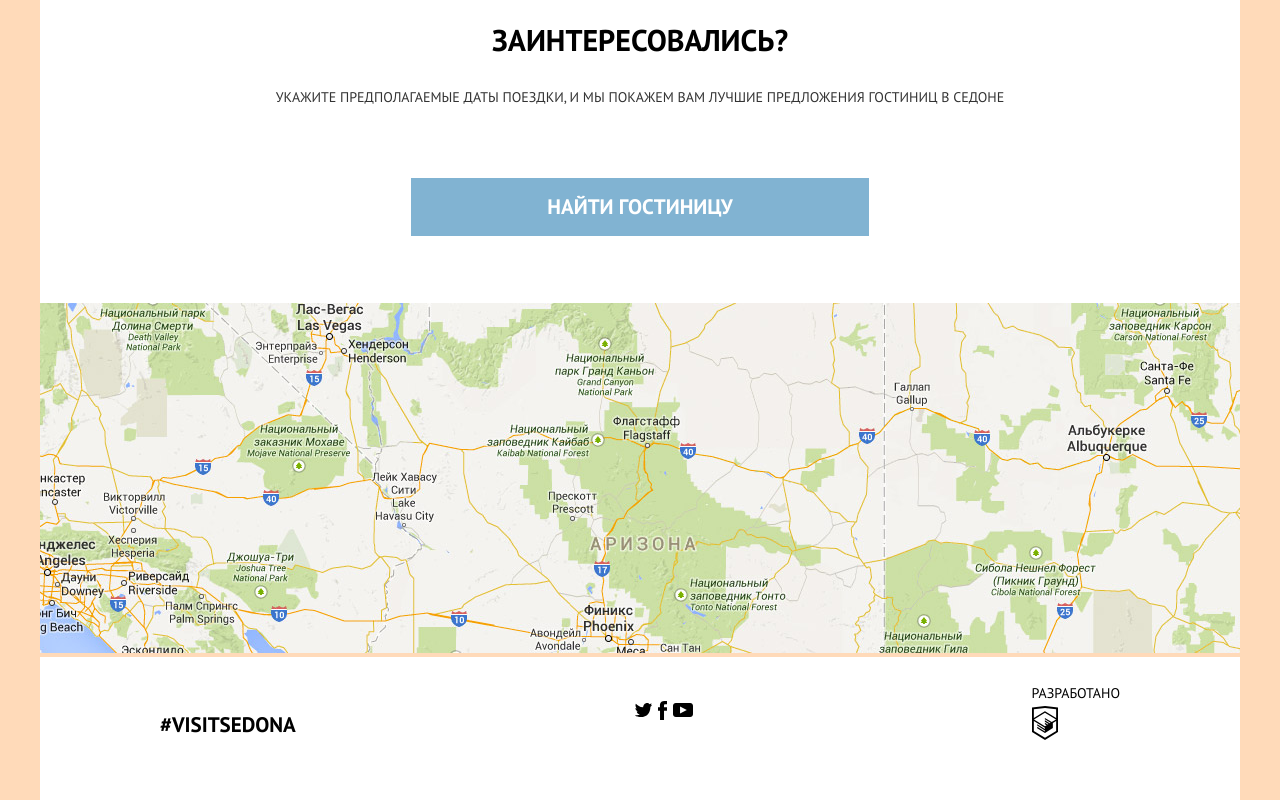
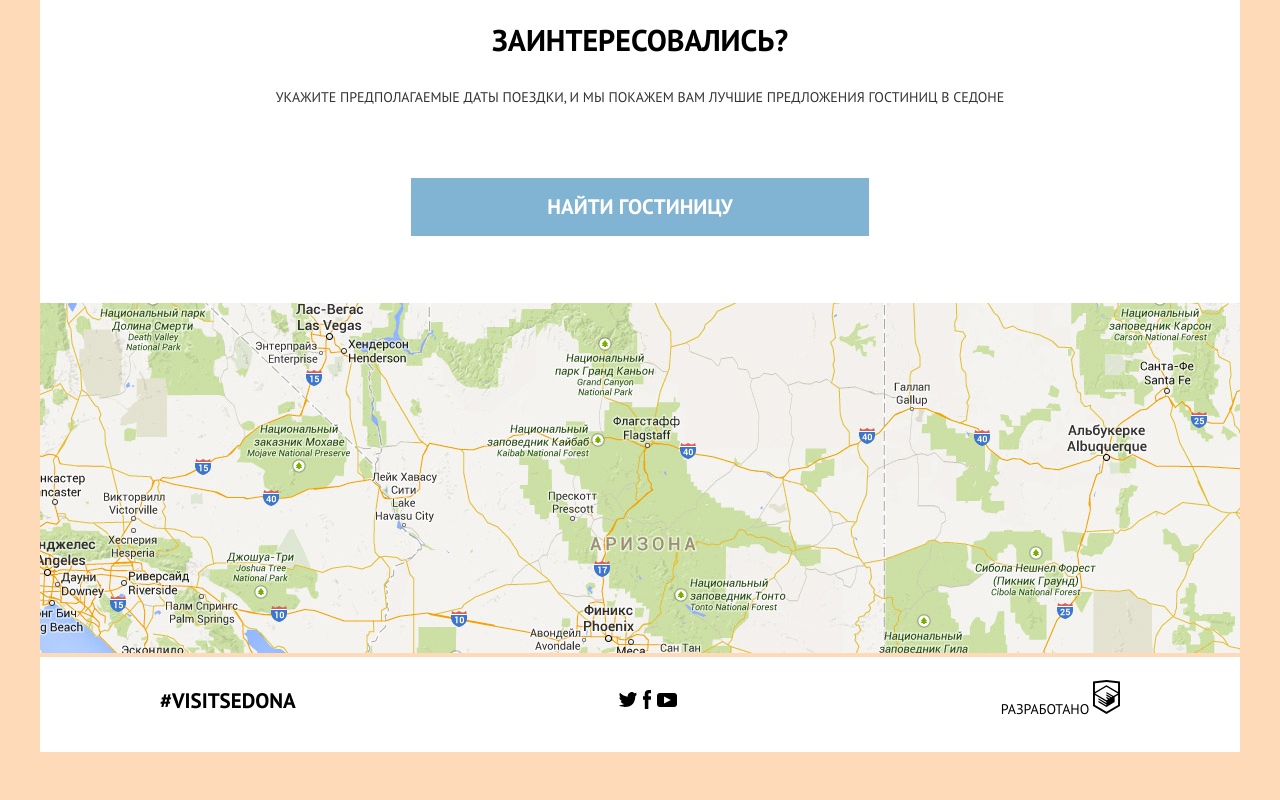
Before and after one commit to CROCIATOFAF/977267-sedona-17, a plain HTML site: page source/index.html in a window 1280 px wide. Shown: the part 1908-2708 px from the top of the page. After the commit the page ends 2660 px from the top, so only its background shows below. Drawn offline with nearby package versions, Linux system fonts and the light colour scheme; files that its build step writes are made by us from their sources.

Commit message:
Добавляет ещё разметку

```diff
--- a/source/less/blocks/footer.less
+++ b/source/less/blocks/footer.less
@@ -14,15 +14,6 @@
 .footer-social__list {
   list-style-type: none;
   margin: 0;
-}
-
-.footer-social__icon {
-  vertical-align: middle;
-  display: flex;
-  align-items: center;
-  justify-content: center;
-  padding: 0;
-  padding-bottom: 30px;
 }
 
 .footer-social__header {
@@ -69,6 +60,15 @@
     display: flex;
     justify-content: center;
   }
+
+  .footer-social__icon {
+    vertical-align: middle;
+    display: flex;
+    align-items: center;
+    justify-content: center;
+    padding: 0;
+    padding-bottom: 30px;
+  }
 }
 
 @media (min-width: @tablet-width) {
@@ -94,6 +94,8 @@
     padding: 0;
     margin: auto 0;
   }
+
+
 }
 
 @media (min-width: @desktop-width) {
@@ -101,4 +103,11 @@
     width: 960px;
     margin: 0 120px;
   }
+
+
+  .footer-social__list {
+    padding: 0;
+    display: flex;
+    align-items: center;
+  }
 }
```
